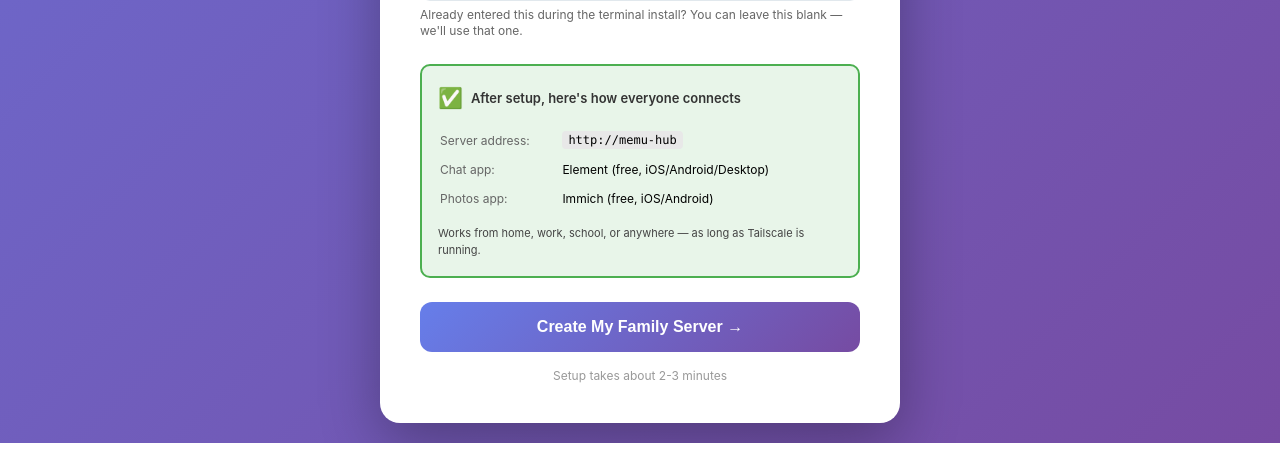
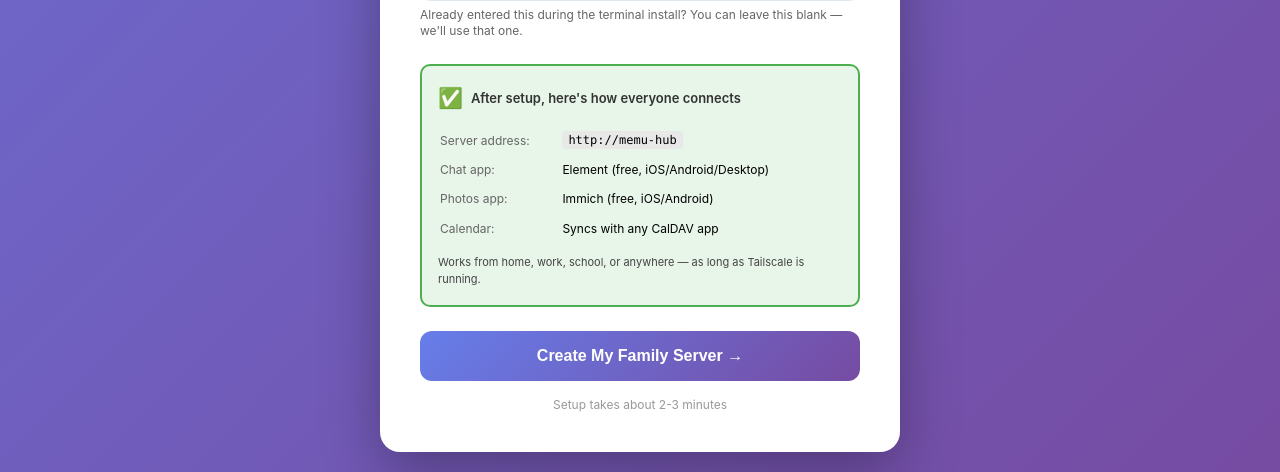
Before and after one commit to kanchanepally/memu.digital, a Flask app: page / in a window 1280 px wide. Shown: the part 1637-2109 px from the top of the page. Before the commit the page ends 2080 px from the top, so only its background shows below. Run offline with Flask 3, Linux system fonts and the light colour scheme; some libraries are stand-ins or nearby versions.

Commit message:
fix: installer port conflict and missing calendar UI

```diff
--- a/bootstrap/app.py
+++ b/bootstrap/app.py
@@ -556,8 +556,12 @@ def api_health():
         'immich_server': 'memu_photos',
         'ollama': 'memu_brain',
         'database': 'memu_postgres',
-        'tailscale': 'memu_tailscale'
+        'tailscale': 'memu_tailscale',
+        'calendar': 'memu_calendar'
     }
+
+    # Add Calendar to checks
+    service_checks.append(('calendar', 'Calendar (Baikal)', '📅', 'http://localhost:8008/.well-known/caldav'))
 
     for service_id, name, icon, health_url in service_checks:
         status = 'unknown'
--- a/bootstrap/templates/setup.html
+++ b/bootstrap/templates/setup.html
@@ -518,6 +518,10 @@
                         <td style="padding: 4px 0; color: #666;">Photos app:</td>
                         <td style="padding: 4px 0;">Immich (free, iOS/Android)</td>
                     </tr>
+                    <tr>
+                        <td style="padding: 4px 0; color: #666;">Calendar:</td>
+                        <td style="padding: 4px 0;">Syncs with any CalDAV app</td>
+                    </tr>
                 </table>
                 <p style="margin-top: 10px; font-size: 11px; color: #444;">
                     Works from home, work, school, or anywhere — as long as Tailscale is running.
```
Also changed, not shown: 1 other file.
